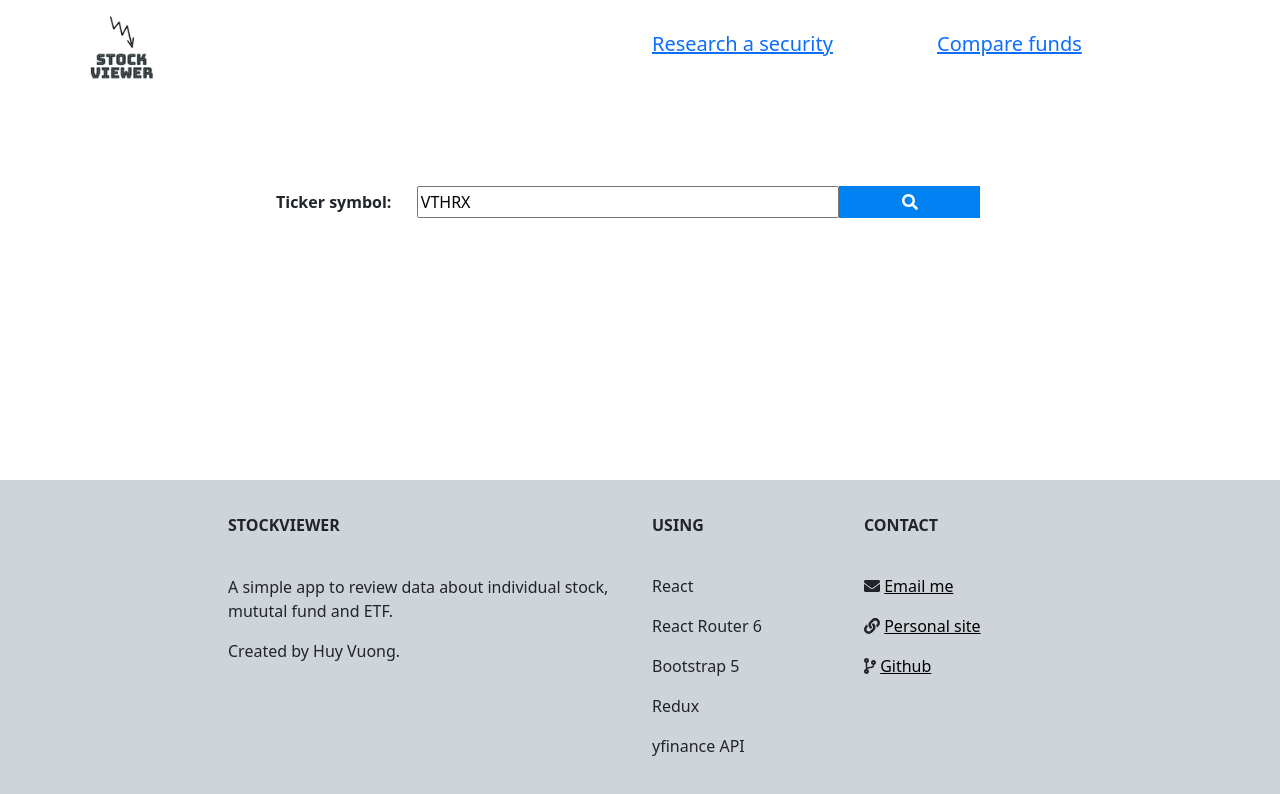
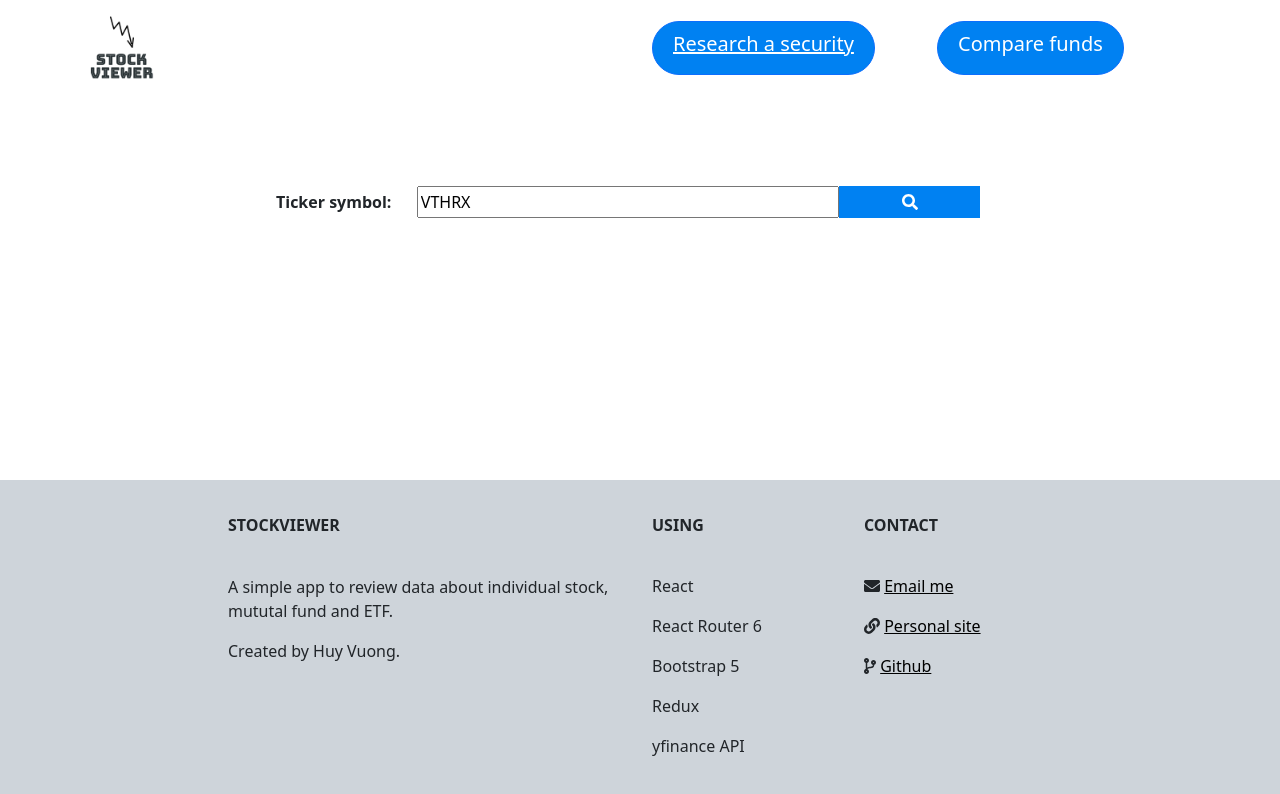
Before and after one commit to huycans/stockviewer, a React (Create React App) app: page /research in a window 1280 px wide. Shown: the top 794 px of the page. Built offline with nearby package versions, Linux system fonts and the light colour scheme.

Commit message:
Add new header links

```diff
--- a/src/App.tsx
+++ b/src/App.tsx
@@ -14,6 +14,7 @@ import Welcome from "./components/Welcome";
 import Profile from "./components/Profile/Profile";
 import Holdings from "./components/Holdings/Holdings";
 import Research from "./components/Research";
+import CompareFunds from "./components/CompareFunds";
 
 function App() {
   return (
@@ -31,6 +32,7 @@ function App() {
               <Route path="profile" element={<Profile />} />
               <Route path="holdings" element={<Holdings />} />
             </Route>
+            <Route path="/compare" element={<CompareFunds/> } />
 
             <Route path="*" element={<NotFound />} />
           </Routes>
--- a/src/components/Header.tsx
+++ b/src/components/Header.tsx
@@ -7,6 +7,27 @@ import classnames from "classnames";
 
 import { getTickerInfo, selectTickerInfo } from "../redux/slices/tickerSlice";
 import stockviewerLogo from "../assets/img/stockviewer.png";
+import RoundedButton from "./RoundedButton";
+
+type HeaderRoundedButtonLinkType = {
+  to: string;
+  textColor?: string;
+  children: any;
+};
+
+const HeaderRoundedButtonLink = ({
+  to,
+  textColor,
+  children
+}: HeaderRoundedButtonLinkType) => {
+  return (
+    <RoundedButton>
+      <NavLink className={"header-link"} style={{ color: textColor ? textColor : "white" }} to={to}>
+        {children}
+      </NavLink>
+    </RoundedButton>
+  );
+};
 
 export default function Header() {
   return (
@@ -21,14 +42,14 @@ export default function Header() {
         </Link>
       </div>
       <div className="col-3">
-        <Link to={"/research"}>
+        <HeaderRoundedButtonLink to={"/research"}>
           <h5>Research a security</h5>
-        </Link>
+        </HeaderRoundedButtonLink>
       </div>
       <div className="col-3">
-        <Link to={"/compare"}>
+        <HeaderRoundedButtonLink to={"/compare"}>
           <h5>Compare funds</h5>
-        </Link>
+        </HeaderRoundedButtonLink>
       </div>
     </header>
   );
--- a/src/styles/_header.scss
+++ b/src/styles/_header.scss
@@ -10,4 +10,10 @@ header {
     height: 80px;
   }
 
+  .header-link{
+    text-decoration: none;
+
+    &.active {
+    text-decoration: underline;
+  }}
 }
```
